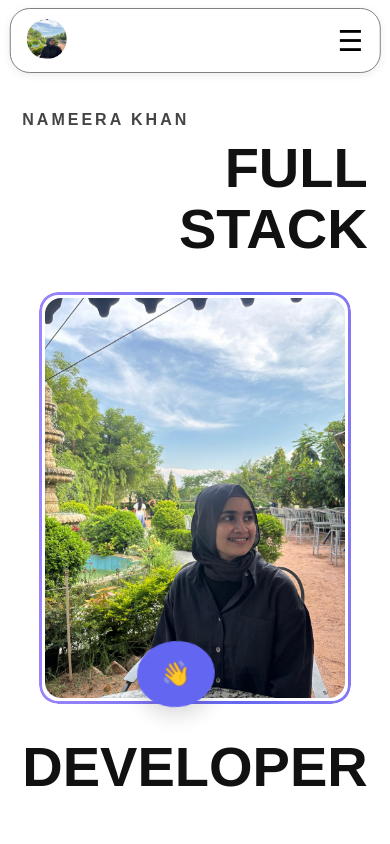
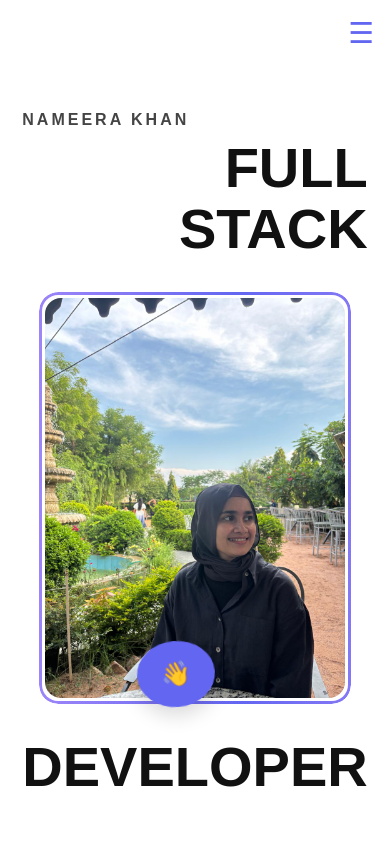
Before and after one commit to khanNameera17/nameera-portfolio, a Next.js app: page / in a window 390 px wide. Shown: the top 844 px of the page. Built offline with nearby package versions, Linux system fonts and the light colour scheme.

Commit message:
responsive navbar

```diff
--- a/src/components/about/style.scss
+++ b/src/components/about/style.scss
@@ -4,7 +4,7 @@
  justify-content: space-between;
  gap: 3rem;
  padding: 4rem 2rem;
- background: #1c1c1c; // dark background like screenshot
+ background: #6f6f6f; // dark background like screenshot
  color: white;
  min-height: 100vh;
  .skillsLeft {
--- a/src/components/navbar/index.jsx
+++ b/src/components/navbar/index.jsx
@@ -1,9 +1,9 @@
 "use client"
 import { useEffect, useState } from "react"
-import Home from "../../assets/Home.jpg"
 import Image from "next/image"
 import Link from "next/link"
-import './style.scss'
+import Home from "../../assets/Home.jpg"
+import "./style.scss"
 
 export default function Navbar() {
   const [menuOpen, setMenuOpen] = useState(false)
@@ -38,7 +38,7 @@ export default function Navbar() {
         />
       </div>
 
-      {/* Hamburger button (mobile) */}
+      {/* Hamburger (mobile only) */}
       <button
         className="hamburger"
         onClick={() => setMenuOpen(!menuOpen)}
--- a/src/components/navbar/style.scss
+++ b/src/components/navbar/style.scss
@@ -8,15 +8,15 @@
  position: fixed;
  top: 1rem;
  left: 50%;
- transform: translateX(-50%); // ✅ centered horizontally
+ transform: translateX(-50%);
 
  background: white;
  z-index: 1000;
  border: 1px solid grey;
  border-radius: 40px;
- width: 40%;            // ✅ desktop default
+ width: 40%;
  max-width: 1200px;
- min-width: 280px;      // ✅ avoids breaking on tiny phones
+ min-width: 280px;
  box-shadow: 0 2px 8px rgba(0, 0, 0, 0.08);
  transition: all 0.3s ease;
 }
@@ -45,7 +45,7 @@
      padding: 0.5rem 1rem;
      border-radius: 20px;
      transition: all 0.3s ease;
-     font-size: clamp(0.9rem, 2vw, 1.2rem); // ✅ fluid font size
+     font-size: clamp(0.9rem, 2vw, 1.2rem);
 
      &:hover {
        background: #6366f1;
@@ -70,7 +70,7 @@
  cursor: pointer;
  font-weight: 500;
  transition: all 0.3s ease;
- font-size: clamp(0.9rem, 2vw, 1rem); // ✅ adjusts automatically
+ font-size: clamp(0.9rem, 2vw, 1rem);
 
  &:hover {
    background: #6366f1;
@@ -94,8 +94,20 @@
 
 @media (max-width: 768px) {
  .navbar {
-   width: 85%;
-   padding: 0.8rem 1.5rem;
+   width: auto;
+   padding: 0;
+   background: none;    // ✅ remove white background
+   border: none;        // ✅ remove border
+   border-radius: 0;    // ✅ remove rounded box
+   box-shadow: none;    // ✅ remove shadow
+   left: auto;
+   transform: none;
+   right: 1rem;         // ✅ place hamburger on right
+ }
+
+ /* Hide logo on small screens */
+ .logo {
+   display: none;
  }
 
  .navLinks {
@@ -103,7 +115,7 @@
    flex-direction: column;
    gap: 1rem;
    position: absolute;
-   top: 100%;
+   top: 3rem;
    right: 0;
    background: white;
    padding: 1rem 2rem;
@@ -115,25 +127,27 @@
    }
  }
 
+ /* Default hamburger style */
  .hamburger {
    display: block;
    cursor: pointer;
-   font-size: 1.8rem; // ✅ slightly bigger for touch screens
+   color: #6366f1;
+   font-size: 1.8rem;
    background: none;
    border: none;
+   z-index: 1100;
+    margin-left: auto;
  }
 }
 
 @media (max-width: 480px) {
- .navbar {
-   width: 95%;   // ✅ almost full width for tiny phones
-   top: 0.5rem;  // ✅ tighter margin
-   padding: 0.6rem 1rem;
-   border-radius: 20px;
+ .navLinks {
+   width: 90%;
+   right: 5%;
  }
 
  .contactBtn {
-   padding: 0.6rem 1rem; // ✅ smaller button
+   padding: 0.6rem 1rem;
  }
 }
 
```
